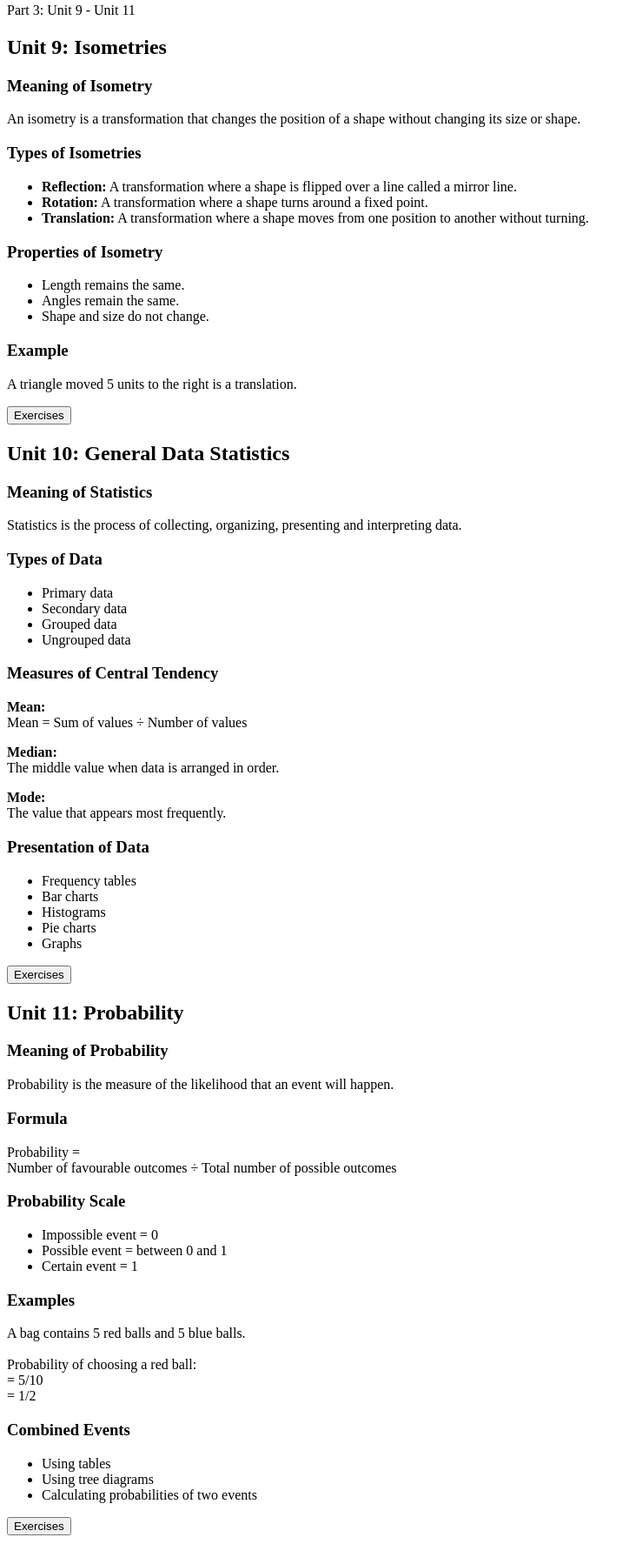
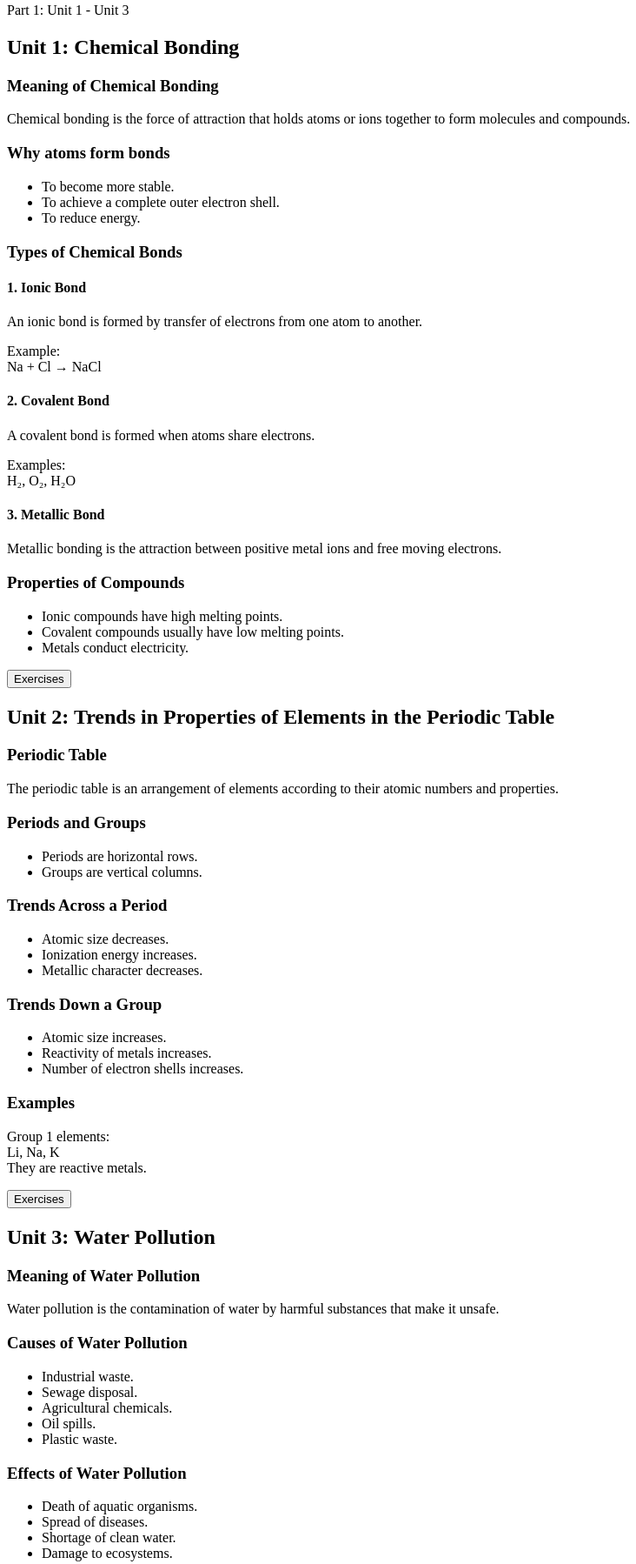
Before and after one commit to maniranzik-dot/Mr-dev-, a plain HTML site: page index.html in a window 1280 px wide. Shown: the part 53-1851 px from the top of the page at 87% size, without its empty margins (0-732 px from the left). Before the commit the page ends 1826 px from the top, so only its background shows below. Drawn offline with Linux system fonts and the light colour scheme.

Commit message:
Update index.html

```diff
--- a/index.html
+++ b/index.html
@@ -1,52 +1,127 @@
 <section class="subject-card">
 
-<h1>📘 Senior Two Mathematics</h1>
-<p>Part 3: Unit 9 - Unit 11</p>
+<h1>🧪 Senior Two Chemistry</h1>
+<p>Part 1: Unit 1 - Unit 3</p>
 
 
 <div class="unit">
 
-<h2>Unit 9: Isometries</h2>
+<h2>Unit 1: Chemical Bonding</h2>
 
-<h3>Meaning of Isometry</h3>
+<h3>Meaning of Chemical Bonding</h3>
 
 <p>
-An isometry is a transformation that changes the position of a shape without changing its size or shape.
+Chemical bonding is the force of attraction that holds atoms or ions together to form molecules and compounds.
 </p>
 
 
-<h3>Types of Isometries</h3>
+<h3>Why atoms form bonds</h3>
 
 <ul>
-
-<li>
-<b>Reflection:</b> A transformation where a shape is flipped over a line called a mirror line.
-</li>
-
-<li>
-<b>Rotation:</b> A transformation where a shape turns around a fixed point.
-</li>
-
-<li>
-<b>Translation:</b> A transformation where a shape moves from one position to another without turning.
-</li>
-
+<li>To become more stable.</li>
+<li>To achieve a complete outer electron shell.</li>
+<li>To reduce energy.</li>
 </ul>
 
 
-<h3>Properties of Isometry</h3>
+<h3>Types of Chemical Bonds</h3>
+
+<h4>1. Ionic Bond</h4>
+
+<p>
+An ionic bond is formed by transfer of electrons from one atom to another.
+</p>
+
+<p>
+Example:
+<br>
+Na + Cl → NaCl
+</p>
+
+
+<h4>2. Covalent Bond</h4>
+
+<p>
+A covalent bond is formed when atoms share electrons.
+</p>
+
+<p>
+Examples:
+<br>
+H₂, O₂, H₂O
+</p>
+
+
+<h4>3. Metallic Bond</h4>
+
+<p>
+Metallic bonding is the attraction between positive metal ions and free moving electrons.
+</p>
+
+
+<h3>Properties of Compounds</h3>
 
 <ul>
-<li>Length remains the same.</li>
-<li>Angles remain the same.</li>
-<li>Shape and size do not change.</li>
+<li>Ionic compounds have high melting points.</li>
+<li>Covalent compounds usually have low melting points.</li>
+<li>Metals conduct electricity.</li>
 </ul>
 
 
-<h3>Example</h3>
+<button>Exercises</button>
+
+</div>
+
+
+
+
+
+<div class="unit">
+
+<h2>Unit 2: Trends in Properties of Elements in the Periodic Table</h2>
+
+
+<h3>Periodic Table</h3>
 
 <p>
-A triangle moved 5 units to the right is a translation.
+The periodic table is an arrangement of elements according to their atomic numbers and properties.
+</p>
+
+
+<h3>Periods and Groups</h3>
+
+<ul>
+<li>Periods are horizontal rows.</li>
+<li>Groups are vertical columns.</li>
+</ul>
+
+
+<h3>Trends Across a Period</h3>
+
+<ul>
+<li>Atomic size decreases.</li>
+<li>Ionization energy increases.</li>
+<li>Metallic character decreases.</li>
+</ul>
+
+
+<h3>Trends Down a Group</h3>
+
+<ul>
+<li>Atomic size increases.</li>
+<li>Reactivity of metals increases.</li>
+<li>Number of electron shells increases.</li>
+</ul>
+
+
+<h3>Examples</h3>
+
+<p>
+Group 1 elements:
+<br>
+Li, Na, K
+<br>
+They are reactive metals.
 </p>
 
 
@@ -60,119 +135,52 @@ A triangle moved 5 units to the right is a translation.
 
 <div class="unit">
 
-<h2>Unit 10: General Data Statistics</h2>
+<h2>Unit 3: Water Pollution</h2>
 
 
-<h3>Meaning of Statistics</h3>
+<h3>Meaning of Water Pollution</h3>
 
 <p>
-Statistics is the process of collecting, organizing, presenting and interpreting data.
+Water pollution is the contamination of water by harmful substances that make it unsafe.
 </p>
 
 
-<h3>Types of Data</h3>
+<h3>Causes of Water Pollution</h3>
 
 <ul>
-<li>Primary data</li>
-<li>Secondary data</li>
-<li>Grouped data</li>
-<li>Ungrouped data</li>
+<li>Industrial waste.</li>
+<li>Sewage disposal.</li>
+<li>Agricultural chemicals.</li>
+<li>Oil spills.</li>
+<li>Plastic waste.</li>
 </ul>
 
 
-<h3>Measures of Central Tendency</h3>
-
-
-<p>
-<b>Mean:</b>
-<br>
-Mean = Sum of values ÷ Number of values
-</p>
-
-
-<p>
-<b>Median:</b>
-<br>
-The middle value when data is arranged in order.
-</p>
-
-
-<p>
-<b>Mode:</b>
-<br>
-The value that appears most frequently.
-</p>
-
-
-<h3>Presentation of Data</h3>
+<h3>Effects of Water Pollution</h3>
 
 <ul>
-<li>Frequency tables</li>
-<li>Bar charts</li>
-<li>Histograms</li>
-<li>Pie charts</li>
-<li>Graphs</li>
+<li>Death of aquatic organisms.</li>
+<li>Spread of diseases.</li>
+<li>Shortage of clean water.</li>
+<li>Damage to ecosystems.</li>
 </ul>
 
 
-<button>Exercises</button>
-
-</div>
-
-
-
-
-
-<div class="unit">
-
-<h2>Unit 11: Probability</h2>
-
-
-<h3>Meaning of Probability</h3>
-
-<p>
-Probability is the measure of the likelihood that an event will happen.
-</p>
-
-
-<h3>Formula</h3>
-
-<p>
-Probability =
-<br>
-Number of favourable outcomes ÷ Total number of possible outcomes
-</p>
-
-
-<h3>Probability Scale</h3>
+<h3>Prevention of Water Pollution</h3>
 
 <ul>
-<li>Impossible event = 0</li>
-<li>Possible event = between 0 and 1</li>
-<li>Certain event = 1</li>
+<li>Treat industrial waste before disposal.</li>
+<li>Proper waste management.</li>
+<li>Avoid dumping plastics into water.</li>
+<li>Protect water sources.</li>
 </ul>
 
 
-<h3>Examples</h3>
+<h3>Diagram</h3>
 
 <p>
-A bag contains 5 red balls and 5 blue balls.
-<br><br>
-Probability of choosing a red ball:
-<br>
-= 5/10
-<br>
-= 1/2
+🏭 Factory waste → 🌊 River → 🐟 Fish death
 </p>
-
-
-<h3>Combined Events</h3>
-
-<ul>
-<li>Using tables</li>
-<li>Using tree diagrams</li>
-<li>Calculating probabilities of two events</li>
-</ul>
 
 
 <button>Exercises</button>
```
